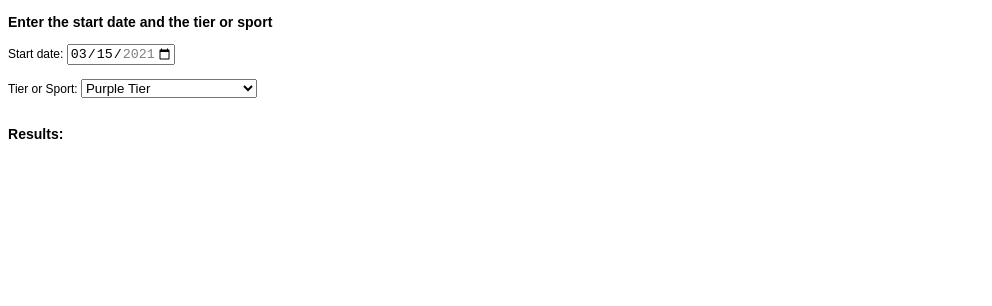
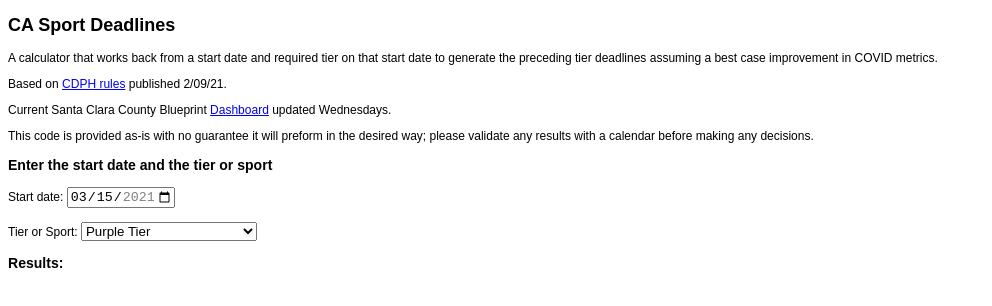
Before and after one commit to cfneug/blueprint-tier-calc, a plain HTML site: page index.html in a window 1280 px wide. Shown: the whole page, without its empty margins (0-992 px from the left). Drawn offline with Linux system fonts and the light colour scheme.

Commit message:
disclaimer, links

```diff
--- a/index.html
+++ b/index.html
@@ -8,6 +8,13 @@
     </head>
     <body>
         <basefont face = "arial, helvetica" size = "10px">
+        <h2>CA Sport Deadlines</h2>
+        <p>A calculator that works back from a start date and required tier on that
+           start date to generate the preceding tier deadlines assuming a
+           best case improvement in COVID metrics.</p>
+        <p></p>Based on <a href="https://www.cdph.ca.gov/Programs/CID/DCDC/Pages/COVID-19/COVID19CountyMonitoringOverview.aspx">CDPH rules</a> published 2/09/21.</p>
+        <p></p>Current Santa Clara County Blueprint <a href="https://www.sccgov.org/sites/covid19/Pages/blueprint-dashboard.aspx">Dashboard</a> updated Wednesdays.</p>
+        <p>This code is provided as-is with no guarantee it will preform in the desired way; please validate any results with a calendar before making any decisions.</p>
         <h3>Enter the start date and the tier or sport</h3>
         <label for="start_date">Start date:</label>
         <input type="date" id="start_date" name="start_date"
@@ -43,7 +50,7 @@
             <option value="yellow" >Competitive Cheerleading</option>
             <option value="yellow" >Wrestling</option>
         </select>
-        <br><br>
+        <br>
 
         <h3>Results:</h3>
         <div id="results"></div>
```
